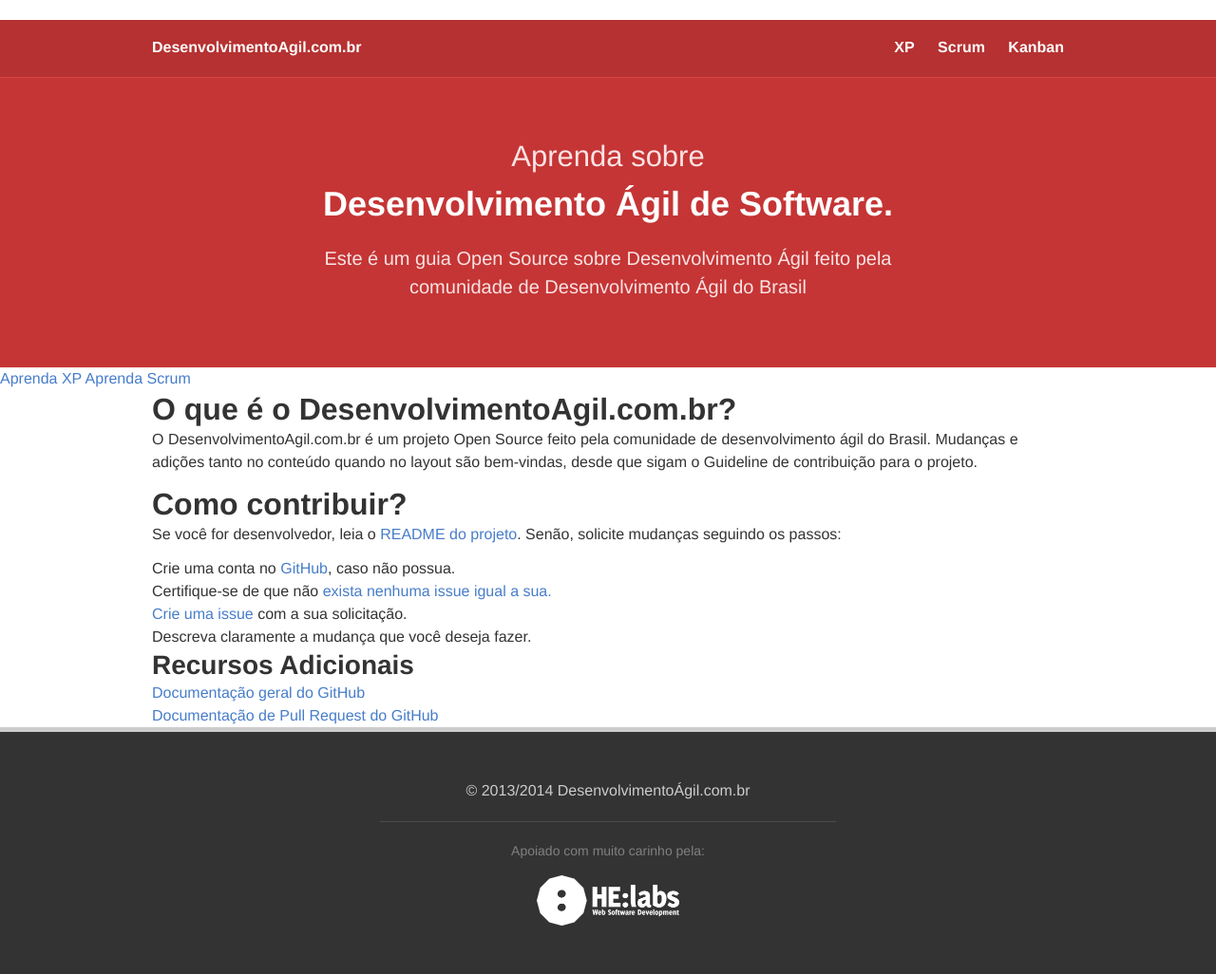
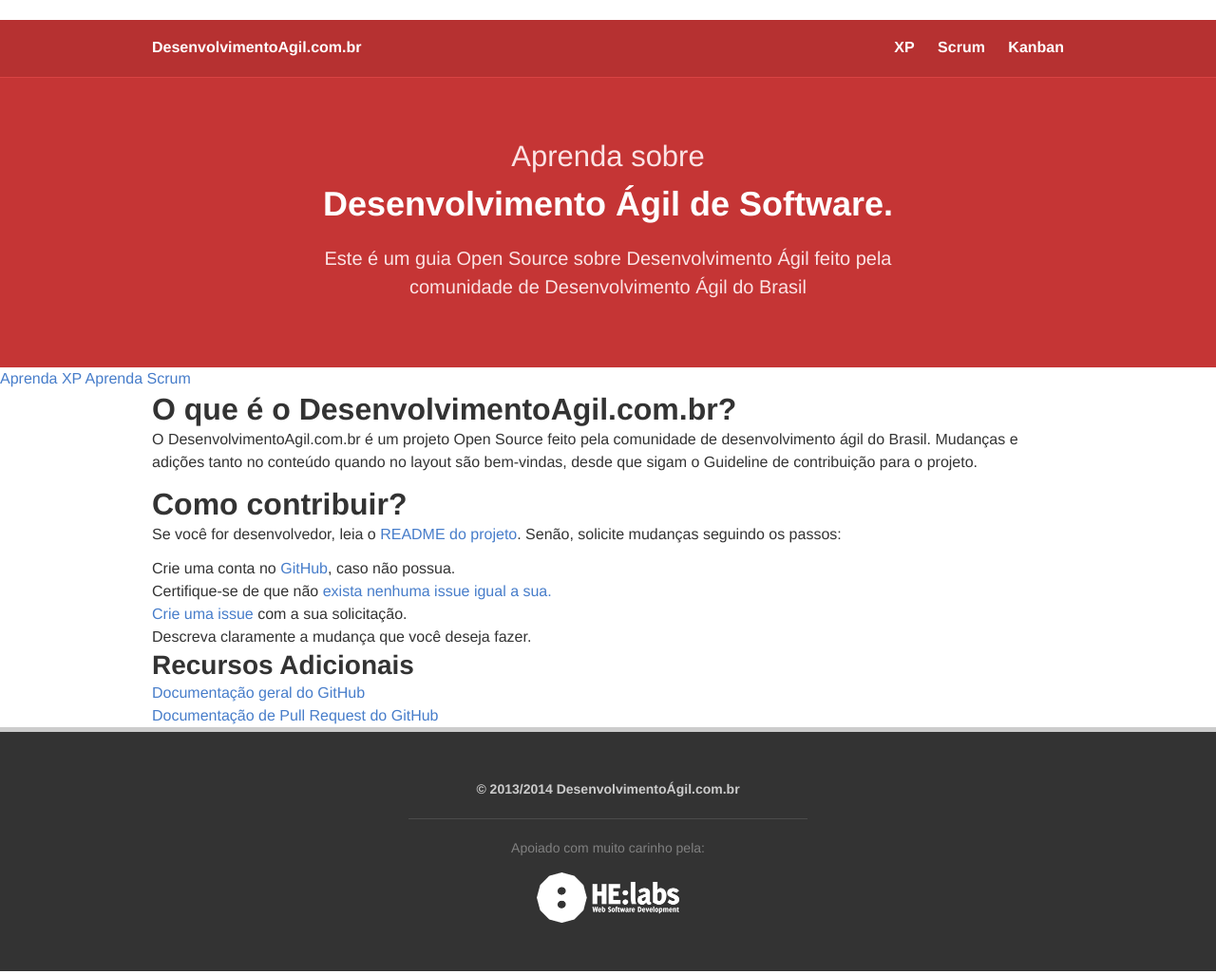
Before and after one commit to desenvolvimentoagilcombr/desenvolvimentoagilcombr.github.com, a Jekyll site: the page built from index.html, in a window 1280 px wide. Shown: the whole page at 95% size. Built offline with Jekyll 4.4.1, drawn with Linux system fonts in a browser that asks for light colours; Markdown is read by kramdown in place of the engine named in the settings.

Commit message:
Small improv on footer

```diff
--- a/_sass/layouts/_footer.scss
+++ b/_sass/layouts/_footer.scss
@@ -3,20 +3,20 @@ footer {
   background: $dark-gray;
   padding: $gutter 0;
   text-align: center;
+  font-size: $font-small;
   color: #fff;
 
   p {
     width: 50%;
     border-bottom: 1px solid #4b4b4b;
+    font-weight: bold;
     margin: 20px auto;
     padding: 0 0 20px 0;
     color: $light-gray;
-    font-size: $font-medium;
   }
 }
 
 .ft-support {
-  font-size: $font-small;
   color: #808080;
 
   a img {
```
